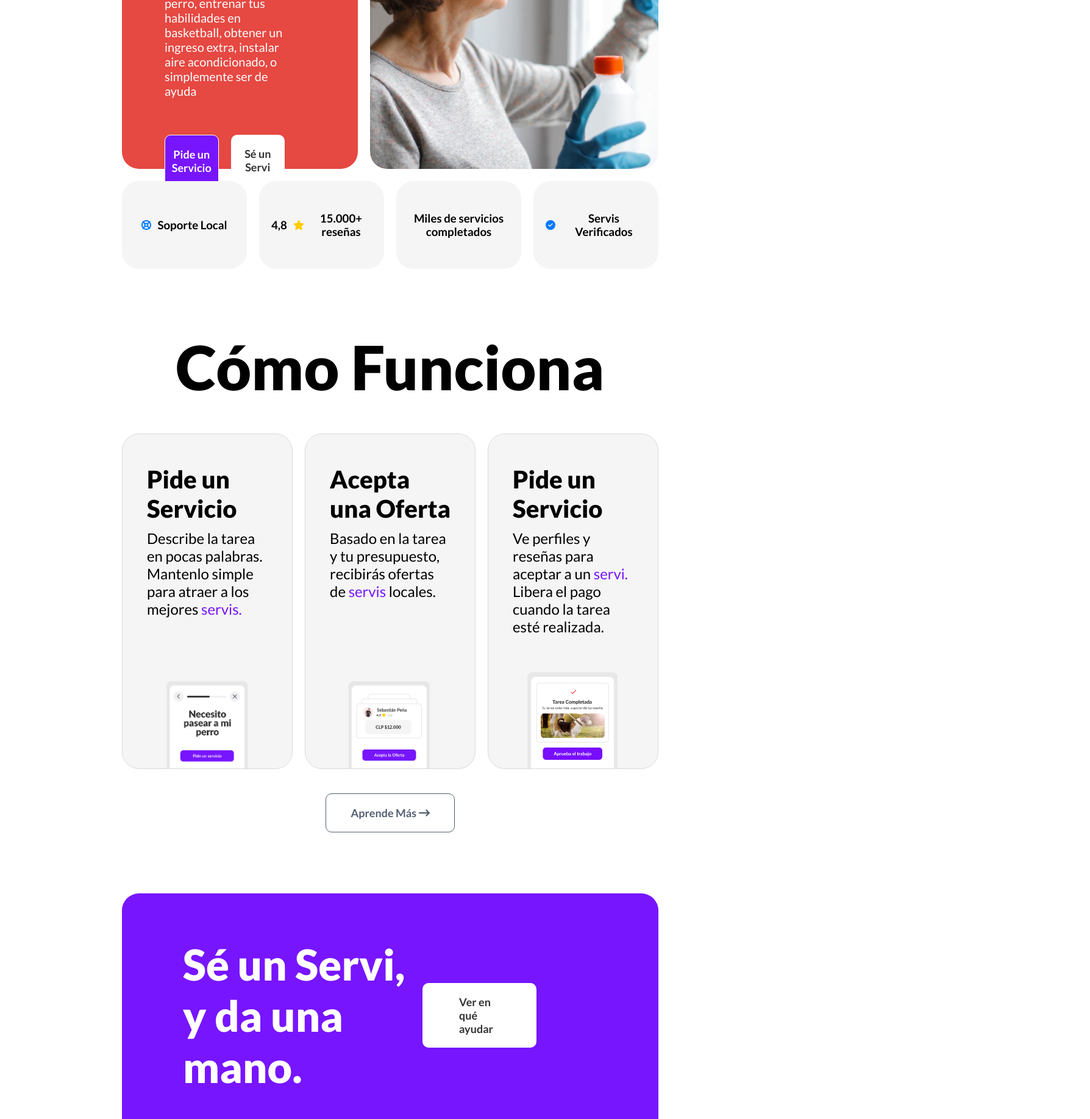
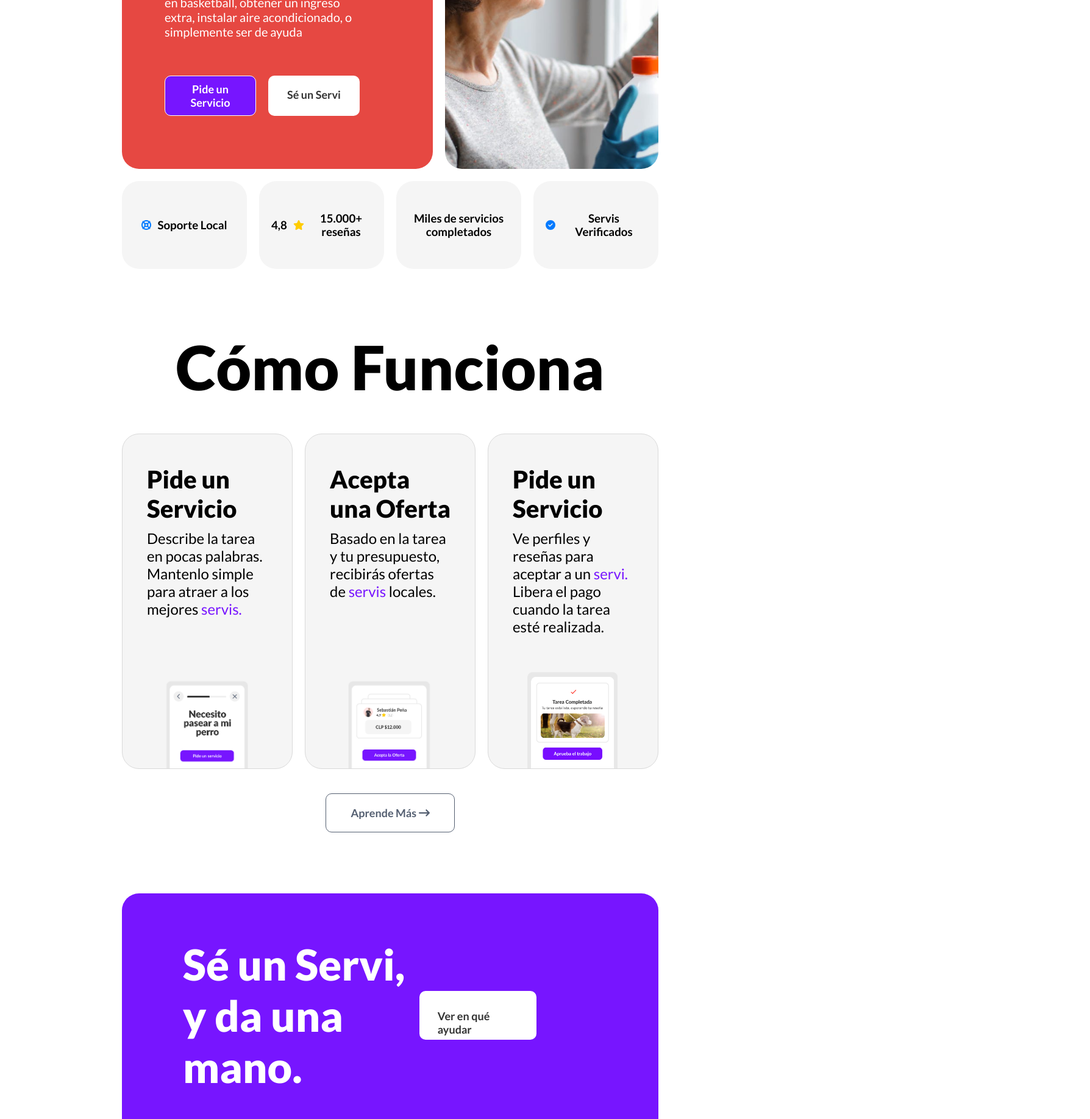
Before and after one commit to claudio-poblete/servi, a React (Vite) app in the folder frontend/: page / in a window 1280 px wide. Shown: the part 420-2255 px from the top of the page at 61% size, 1788 px wide, since content can reach past the window. Built offline with nearby package versions, Linux system fonts and the light colour scheme.

Commit message:
modificando login

```diff
--- a/frontend/src/assets/styles/main.css
+++ b/frontend/src/assets/styles/main.css
@@ -34,7 +34,8 @@
 
 .btn-primary {
   background-color: #7715ff;
-  padding: 20px 10px;
+  width: 150px;
+  padding: 10px;
   border-radius: 10px;
   color: #ffffff;
   text-decoration: none;
@@ -45,7 +46,23 @@
 
 .btn-secondary {
   background-color: #ffffff;
-  padding: 20px 10px;
+  width: 150px;
+  gap: 50px;
+  padding-top: 20px;
+  border-radius: 10px;
+  color: #333333;
+  text-decoration: none;
+  font-size: 18px;
+  font-weight: 700;
+}
+
+.btn-secondary-gallery {
+  display: flex;
+  justify-content: center;
+  background-color: #ffffff;
+  width: 350px;
+  height: 80px;
+  padding: 30px;
   border-radius: 10px;
   color: #333333;
   text-decoration: none;
@@ -255,18 +272,21 @@
 
 .carrusel-container {
   margin-top: 100px;
+  padding: 20px;
 }
 
 .carrusel {
   display: flex;
   justify-content: space-between;
   align-items: center;
+  width: 800px;
   margin-top: 100px;
 }
 
 .categorias-container {
   display: flex;
   justify-content: space-between;
+  width: 820px;
 }
 .heading-carrusel {
   margin: 0px 100px 0px 100px;
--- a/frontend/src/components/shared/BannerServiGallery.jsx
+++ b/frontend/src/components/shared/BannerServiGallery.jsx
@@ -4,7 +4,7 @@ const BannerServiGallery = () => {
   return (
     <div className="banner-register">
       <h1>Sé un Servi, y da una mano. </h1>
-      <ButtonLink to="/galeria" className="btn-secondary">
+      <ButtonLink to="/galeria" className="btn-secondary-gallery">
         Ver en qué ayudar
       </ButtonLink>
     </div>
--- a/frontend/src/components/shared/CarruselCategorias.jsx
+++ b/frontend/src/components/shared/CarruselCategorias.jsx
@@ -35,7 +35,7 @@ const iconosCategoria = {
 const CarruselCategorias = () => {
   const categorias = mockData.categorias;
   const [indiceActivo, setIndiceActivo] = useState(0);
-  const categoriasPorVista = 5;
+  const categoriasPorVista = 3;
 
   const siguienteCategoria = () => {
     setIndiceActivo((prevIndice) => {
```
